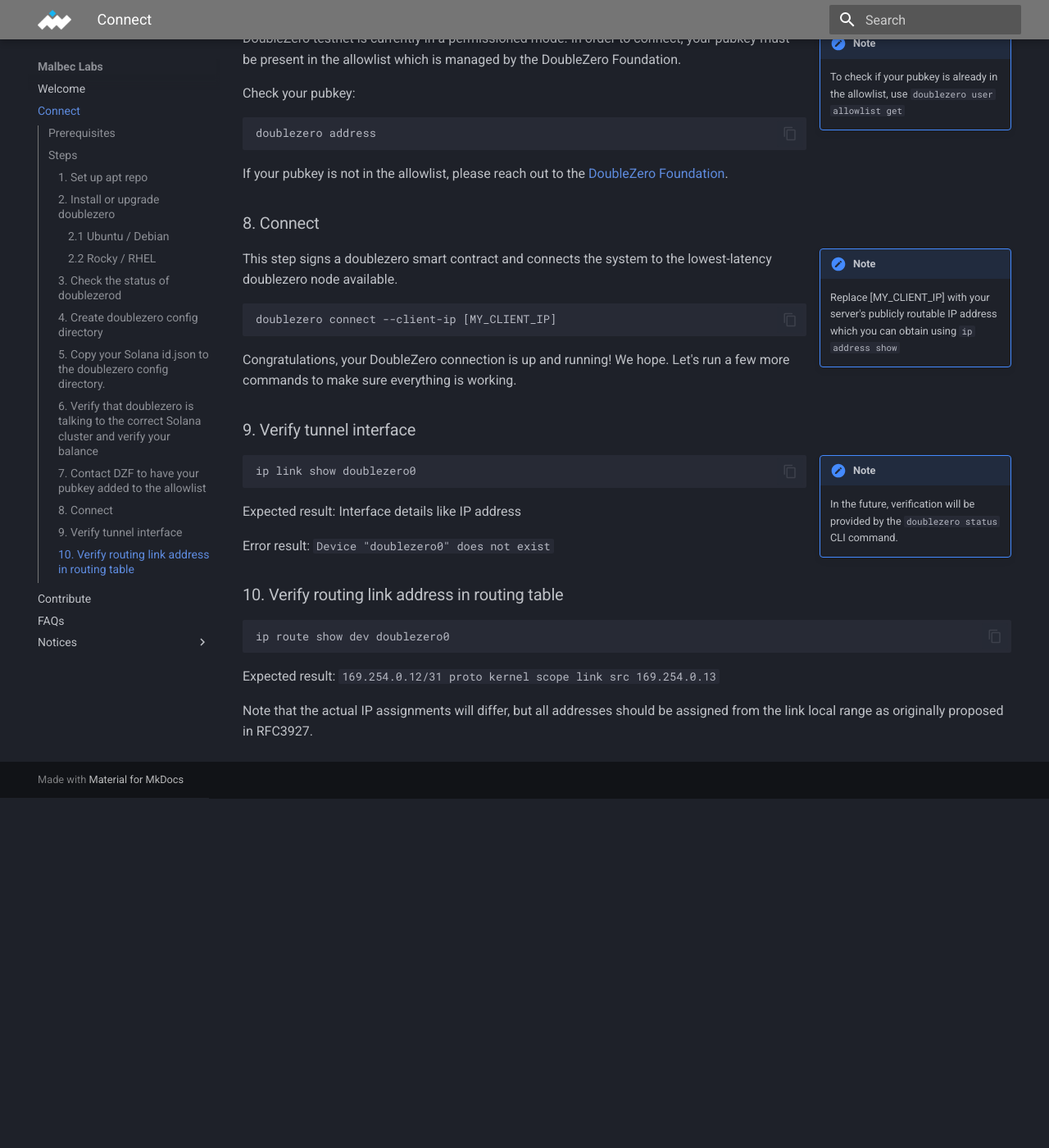
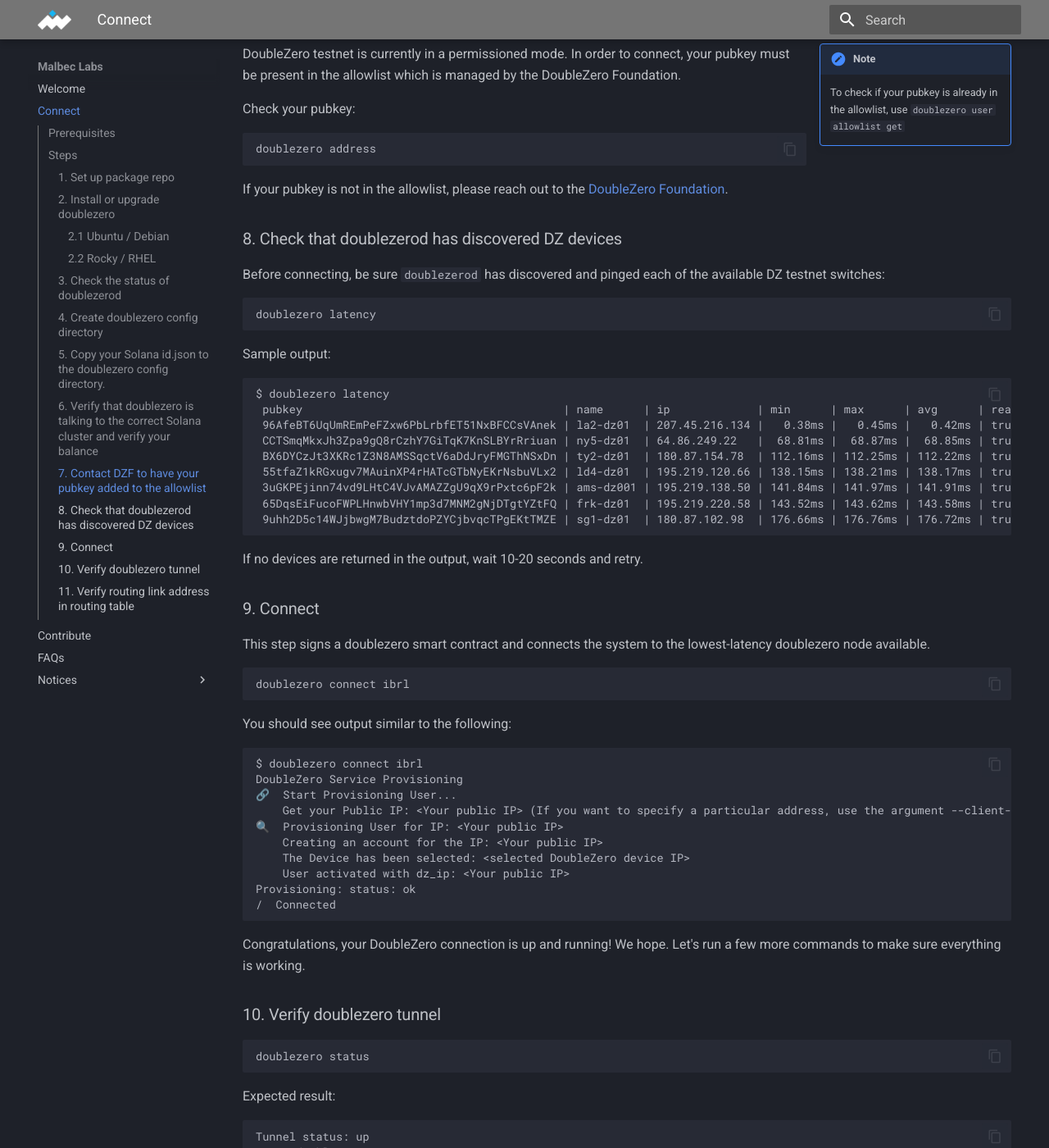
Before and after one commit to malbeclabs/docs, an MkDocs documentation site: the page built from docs/connect.md, in a window 1280 px wide and 1400 px high, scrolled down 2599 px. Shown: the whole window at 82% size. Built offline with MkDocs 1.6.1 and Material for MkDocs 9.7.7, drawn with Linux system fonts in a browser that asks for light colours; before the commit the page ends 3572 px from its top, so only the background shows below that; some of the changed text lies outside the part shown.

Commit message:
Update Connect doc for v0.1.0

````diff
--- a/docs/connect.md
+++ b/docs/connect.md
@@ -58,7 +58,7 @@
 - A Solana account for use with DoubleZero, with a balance of at least 1 SOL - refer to Solana docs
 
 ## Steps
-### 1. Set up apt repo
+### 1. Set up package repo
 DoubleZero is an open source project hosted on GitHub. Releases are built into binaries that are pushed to Cloudsmith.io, which distributes the binaries for both Debian-flavor and RedHat-flavor Linux systems. Add the repository to your system using the appropriate commands below for your operating system:
 
 Ubuntu / Debian:
@@ -157,34 +158,70 @@
 ```
 doublezero address
 ```
-
 If your pubkey is not in the allowlist, please reach out to the [DoubleZero Foundation](https://doublezero.xyz).
 
-### 8. Connect
-!!! note inline end
-    Replace [MY_CLIENT_IP] with your server's publicly routable IP address which you can obtain using `ip address show`
+### 8. Check that doublezerod has discovered DZ devices
+Before connecting, be sure `doublezerod` has discovered and pinged each of the available DZ testnet switches:
+```
+doublezero latency
+```
+Sample output:
+```
+$ doublezero latency
+ pubkey                                       | name      | ip             | min      | max      | avg      | reachable
+ 96AfeBT6UqUmREmPeFZxw6PbLrbfET51NxBFCCsVAnek | la2-dz01  | 207.45.216.134 |   0.38ms |   0.45ms |   0.42ms | true
+ CCTSmqMkxJh3Zpa9gQ8rCzhY7GiTqK7KnSLBYrRriuan | ny5-dz01  | 64.86.249.22   |  68.81ms |  68.87ms |  68.85ms | true
+ BX6DYCzJt3XKRc1Z3N8AMSSqctV6aDdJryFMGThNSxDn | ty2-dz01  | 180.87.154.78  | 112.16ms | 112.25ms | 112.22ms | true
+ 55tfaZ1kRGxugv7MAuinXP4rHATcGTbNyEKrNsbuVLx2 | ld4-dz01  | 195.219.120.66 | 138.15ms | 138.21ms | 138.17ms | true
+ 3uGKPEjinn74vd9LHtC4VJvAMAZZgU9qX9rPxtc6pF2k | ams-dz001 | 195.219.138.50 | 141.84ms | 141.97ms | 141.91ms | true
+ 65DqsEiFucoFWPLHnwbVHY1mp3d7MNM2gNjDTgtYZtFQ | frk-dz01  | 195.219.220.58 | 143.52ms | 143.62ms | 143.58ms | true
+ 9uhh2D5c14WJjbwgM7BudztdoPZYCjbvqcTPgEKtTMZE | sg1-dz01  | 180.87.102.98  | 176.66ms | 176.76ms | 176.72ms | true
+```
+If no devices are returned in the output, wait 10-20 seconds and retry.
 
+### 9. Connect
 This step signs a doublezero smart contract and connects the system to the lowest-latency doublezero node available.
 ```
-doublezero connect --client-ip [MY_CLIENT_IP]
+doublezero connect ibrl
 ```
-
+You should see output similar to the following:
+```
+$ doublezero connect ibrl
+DoubleZero Service Provisioning
+🔗  Start Provisioning User...
+    Get your Public IP: <Your public IP> (If you want to specify a particular address, use the argument --client-ip x.x.x.x)
+🔍  Provisioning User for IP: <Your public IP>
+    Creating an account for the IP: <Your public IP>
+    The Device has been selected: <selected DoubleZero device IP>
+    User activated with dz_ip: <Your public IP>
+Provisioning: status: ok
+/  Connected
+```
 Congratulations, your DoubleZero connection is up and running! We hope. Let's run a few more commands to make sure everything is working.
 
-### 9. Verify tunnel interface
-!!! note end inline
-    In the future, verification will be provided by the `doublezero status` CLI command.
+### 10. Verify doublezero tunnel
 ```
-ip link show doublezero0
+doublezero status
 ```
-Expected result: Interface details like IP address
-
-Error result: `Device "doublezero0" does not exist`
-
-### 10. Verify routing link address in routing table
+Expected result:
+```
+Tunnel status: up
+Name: doublezero0
+Tunnel src: <Your public IP>
+Tunnel dst: <Doublezero IP>
+Doublezero IP: <Your public IP>
+Last Session Update: <Timestamp>
+```
+### 11. Verify routing link address in routing table
 ```
 ip route show dev doublezero0
 ```
-Expected result: `169.254.0.12/31 proto kernel scope link src 169.254.0.13`
+You should see a variable number routes marked with "proto bgp", and a single 169.254/31 route.
+```
+$ ip route show dev doublezero0
+<DZ User X's IP> via 169.254.0.2 proto bgp src <DZ User X's IP>
+<DZ User Y's IP> via 169.254.0.2 proto bgp src <DZ User Y's IP>
+169.254.0.2/31 proto kernel scope link src 169.254.0.3
+```
 
-Note that the actual IP assignments will differ, but all addresses should be assigned from the link local range as originally proposed in RFC3927.
+For the 169.254/31 route, your actual IP assignments will differ, but all addresses will be assigned from the link local range as defined in RFC3927.
````
Also changed, not shown: other parts of docs/connect.md (+8 -7 lines).
